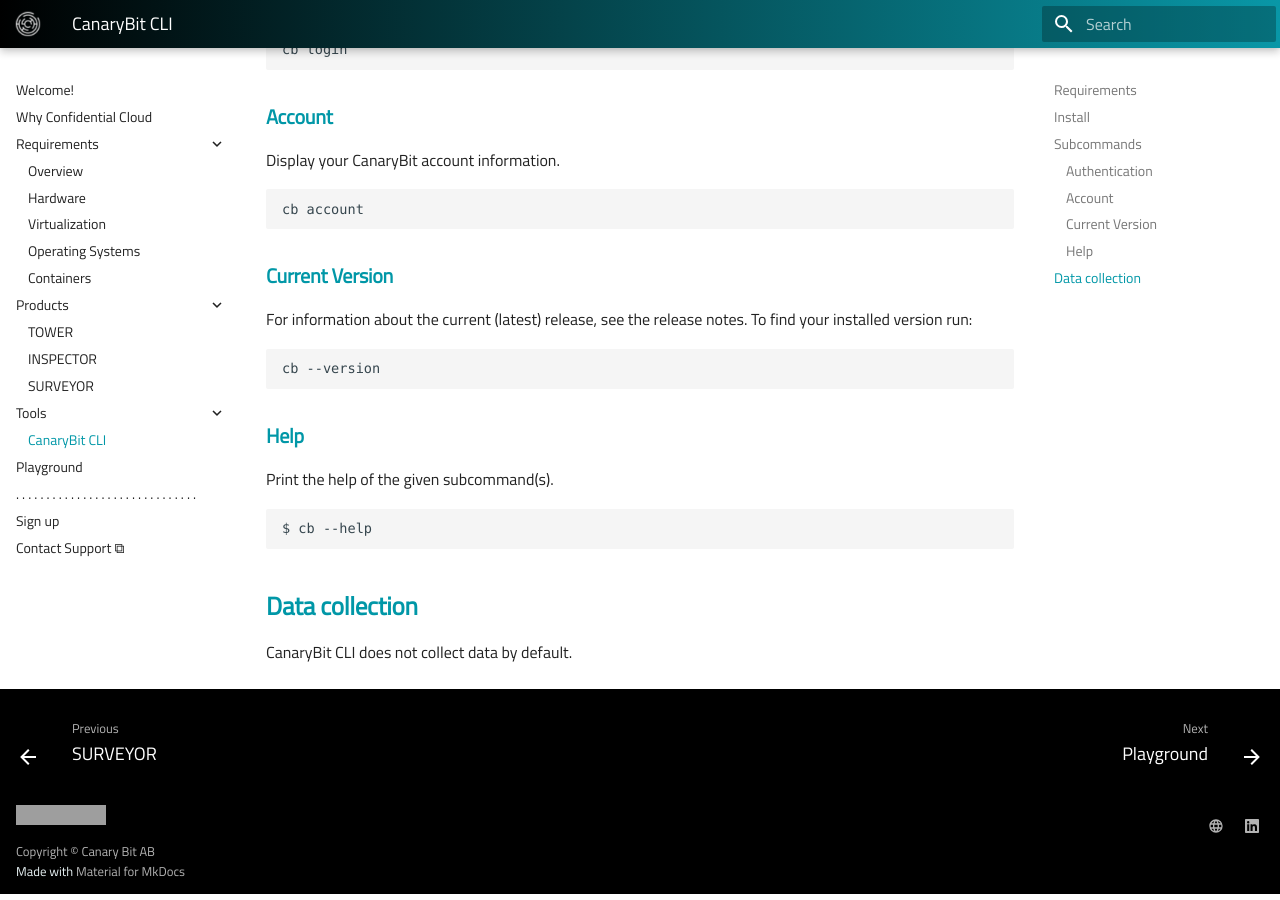
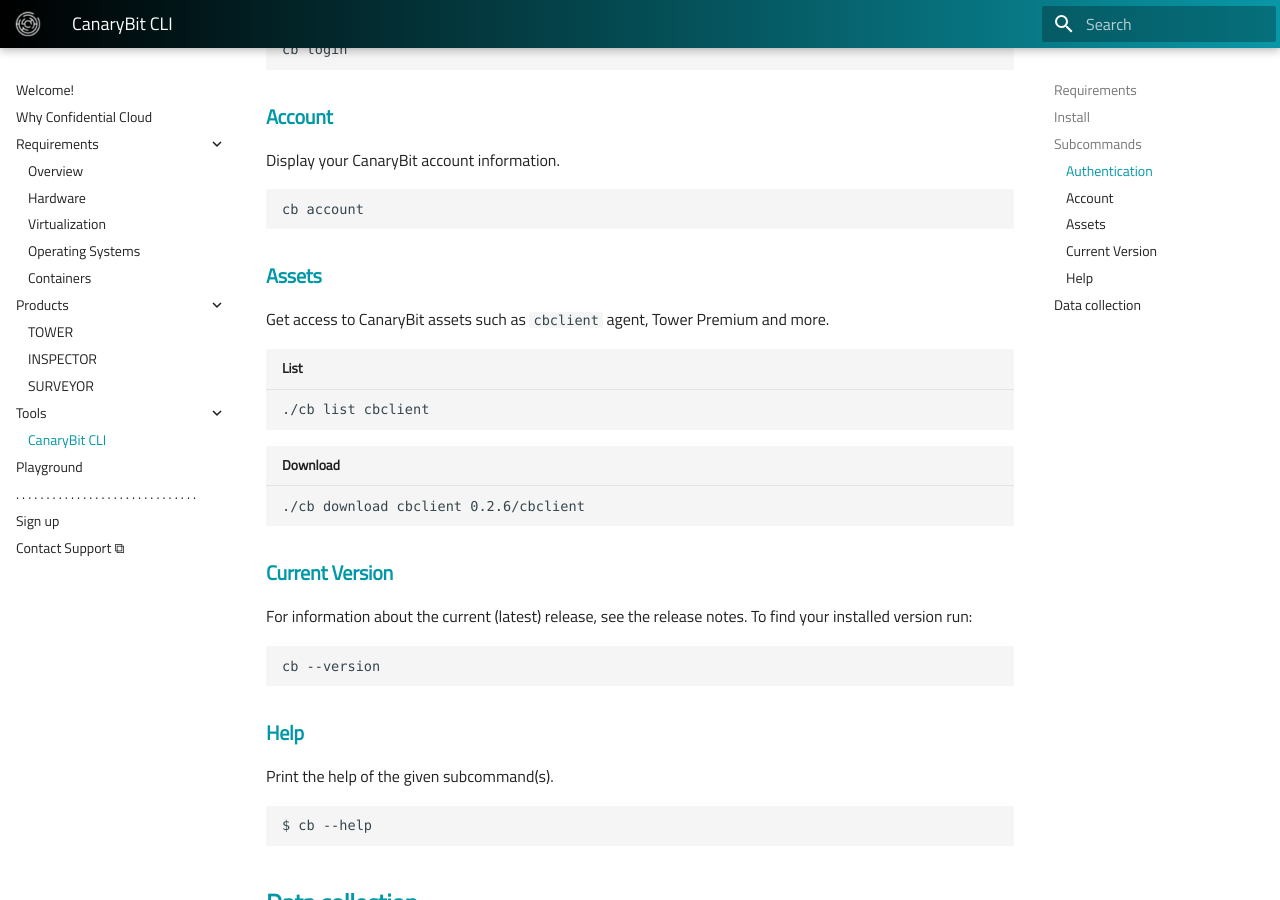
Before and after one commit to canarybit/cc-docs, an MkDocs documentation site: the page built from docs/tools/cli.md, in a window 1280 px wide and 900 px high, scrolled down 1255 px. Built offline with MkDocs 1.6.1 and Material for MkDocs 9.7.7, drawn with Linux system fonts in a browser that asks for light colours; grey boxes are pictures that could not be loaded.

Commit message:
General improvements

````diff
--- a/docs/tools/cli.md
+++ b/docs/tools/cli.md
@@ -57,6 +57,19 @@
 cb account
 ```
 
+
+### Assets
+
+Get access to CanaryBit assets such as `cbclient` agent, Tower Premium and more.
+
+```title="List"
+./cb list cbclient
+```
+
+```title="Download"
+./cb download cbclient 0.2.6/cbclient
+```
+
 ### Current Version
 
 For information about the current (latest) release, see the release notes. To find your installed version run:
````
